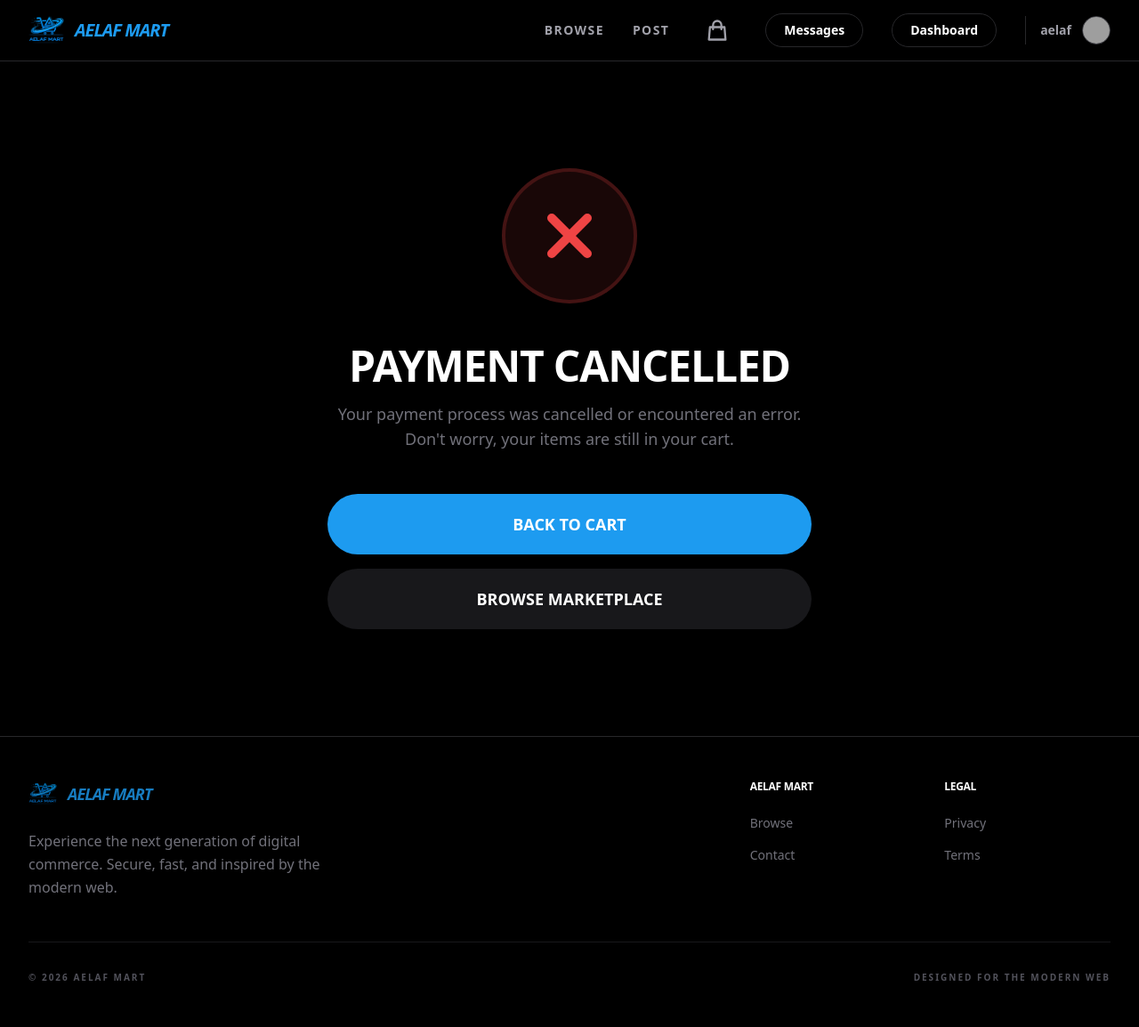
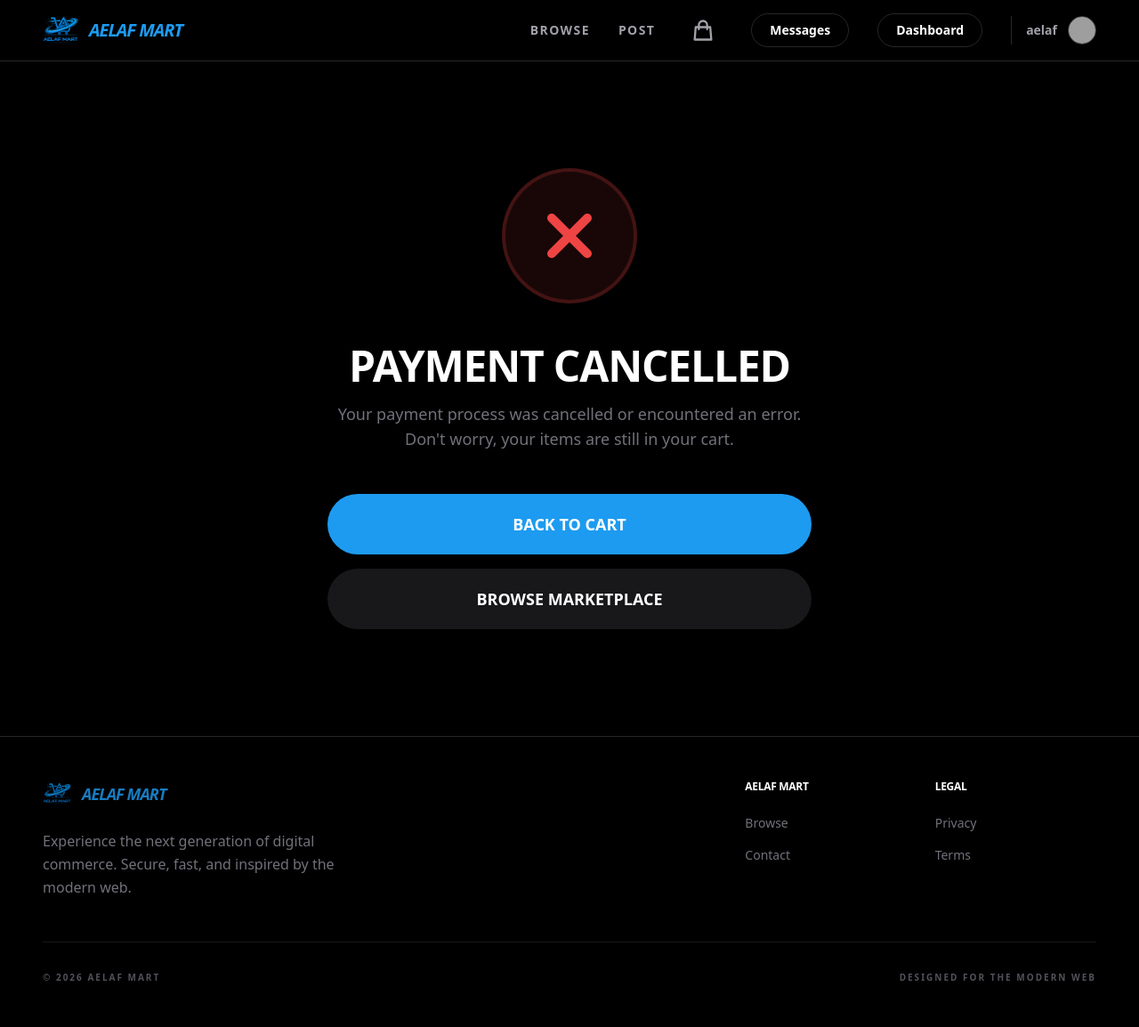
Before and after one commit to aelaf-git/Online_Market_Place_using_Django, a Django app: page /cart/cancel/ in a window 1280 px wide. Shown: the whole page at 89% size. Run offline with Django 4.2, Linux system fonts and the light colour scheme; a user stored in the database is signed in; data comes from the database, SQL or seed files in the repository; data that the repository does not hold is empty; some libraries are stand-ins or nearby versions; grey boxes are pictures that could not be loaded.

Commit message:
style: increase max-width and adjust horizontal padding in base layout containers

```diff
--- a/core/templates/core/base.html
+++ b/core/templates/core/base.html
@@ -11,7 +11,7 @@
     </head>
     <body class="bg-black text-white font-sans antialiased selection:bg-[#1D9BF0] selection:text-white flex flex-col min-h-screen">
         <nav class="py-3 px-6 md:px-8 border-b border-zinc-800 bg-black/80 backdrop-blur-xl sticky top-0 z-50">
-            <div class="flex justify-between items-center max-w-[1400px] mx-auto">
+            <div class="flex justify-between items-center max-w-[1800px] mx-auto px-4">
                 <a href="/" class="flex items-center space-x-3 hover:opacity-80 transition-opacity duration-300 group">
                     <img src="{% static 'images/logo.png' %}" alt="AELAF MART Logo" class="h-8 md:h-10 w-auto">
                     <span class="text-lg md:text-xl font-black text-[#1D9BF0] tracking-tighter uppercase italic">AELAF MART</span>
@@ -95,13 +95,13 @@
             </div>
         </nav>
 
-        <main class="flex-grow max-w-[1400px] mx-auto w-full px-4 md:px-8 py-6 md:py-10">
+        <main class="flex-grow max-w-[1800px] mx-auto w-full px-4 md:px-12 py-6 md:py-10">
             {% block content %}
             {% endblock %}
         </main>
 
-        <footer class="py-12 px-6 md:px-8 bg-black border-t border-zinc-800 relative mt-auto">
-            <div class="max-w-[1400px] mx-auto flex flex-col md:flex-row justify-between space-y-12 md:space-y-0">
+        <footer class="py-12 px-6 md:px-12 bg-black border-t border-zinc-800 relative mt-auto">
+            <div class="max-w-[1800px] mx-auto flex flex-col md:flex-row justify-between space-y-12 md:space-y-0">
                 <div class="md:w-2/3 md:pr-10">
                     <div class="flex items-center space-x-3 mb-6 opacity-80 hover:opacity-100 transition-opacity duration-300">
                         <img src="{% static 'images/logo.png' %}" alt="AELAF MART" class="h-8 w-auto">
@@ -126,7 +126,7 @@
                     </div>
                 </div>
             </div>
-            <div class="max-w-[1400px] mx-auto mt-12 pt-8 border-t border-zinc-900 flex justify-between items-center text-zinc-600 text-[10px] font-black uppercase tracking-[0.2em]">
+            <div class="max-w-[1800px] mx-auto mt-12 pt-8 border-t border-zinc-900 flex justify-between items-center text-zinc-600 text-[10px] font-black uppercase tracking-[0.2em]">
                 <span>&copy; 2026 AELAF MART</span>
                 <span>Designed for the modern web</span>
             </div>
```
